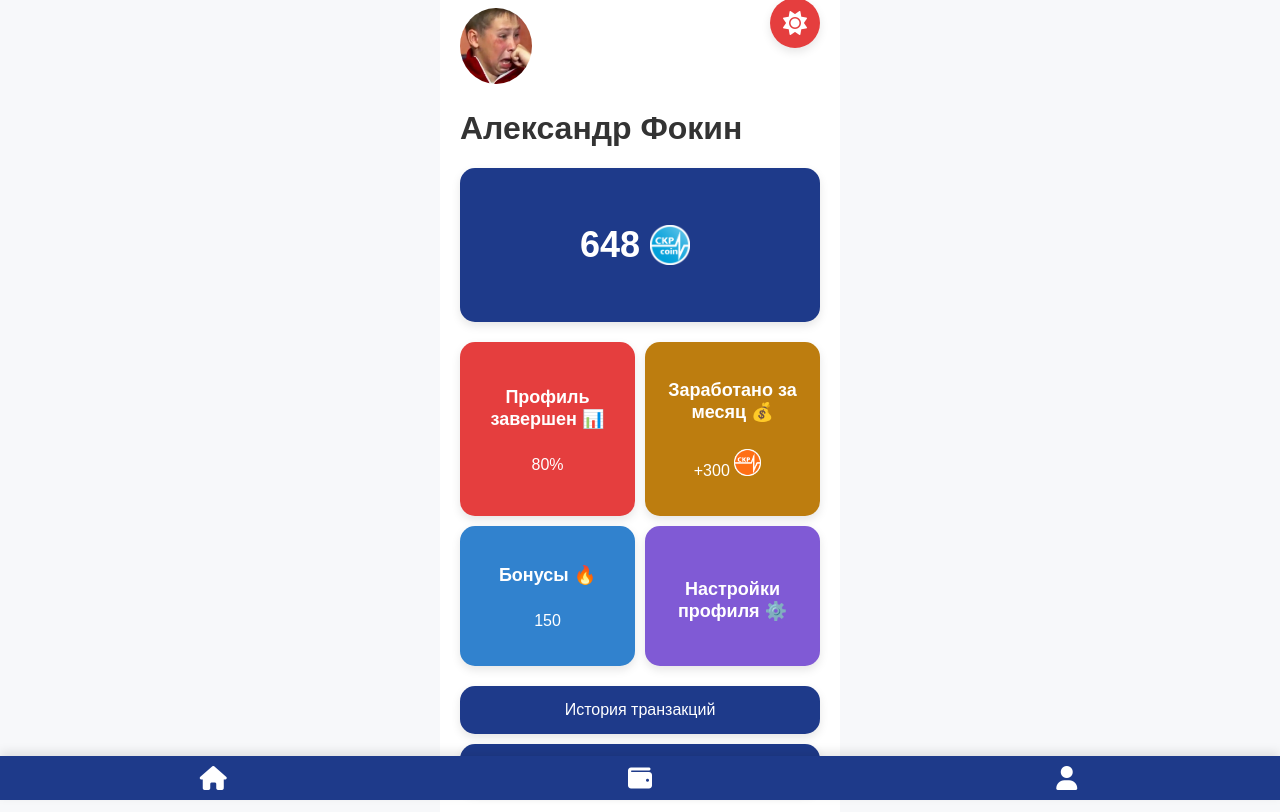
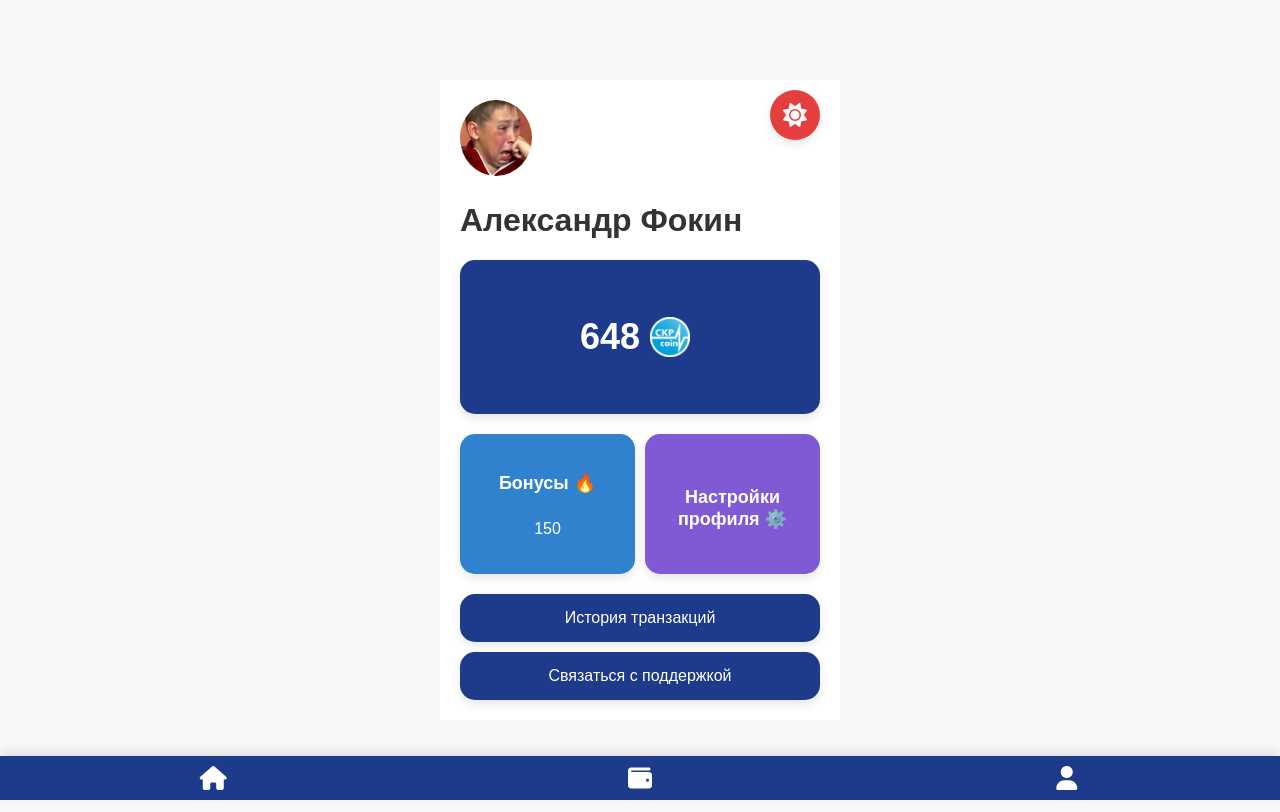
Before and after one commit to FunChanDEV/CKPcoinWeb3, a plain HTML site: page src/profile.html in a window 1280 px wide. Drawn offline with Linux system fonts and the light colour scheme.

Commit message:
Profile fix

```diff
--- a/src/profile.html
+++ b/src/profile.html
@@ -37,14 +37,6 @@
         </header>
         <main>
             <section class="info-cards">
-                <div class="info-card red-card">
-                    <p class="card-title">Профиль завершен 📊</p>
-                    <p class="card-content">80%</p>
-                </div>
-                <div class="info-card yellow-card">
-                    <p class="card-title">Заработано за месяц 💰</p>
-                    <p class="card-content">+300 <img src="img/scr.png" alt="CKPcoin Logo" class="logo" style="width: 20%;"></p>
-                </div>
                 <div class="info-card blue-card">
                     <p class="card-title">Бонусы 🔥</p>
                     <p class="card-content">150</p>
```
